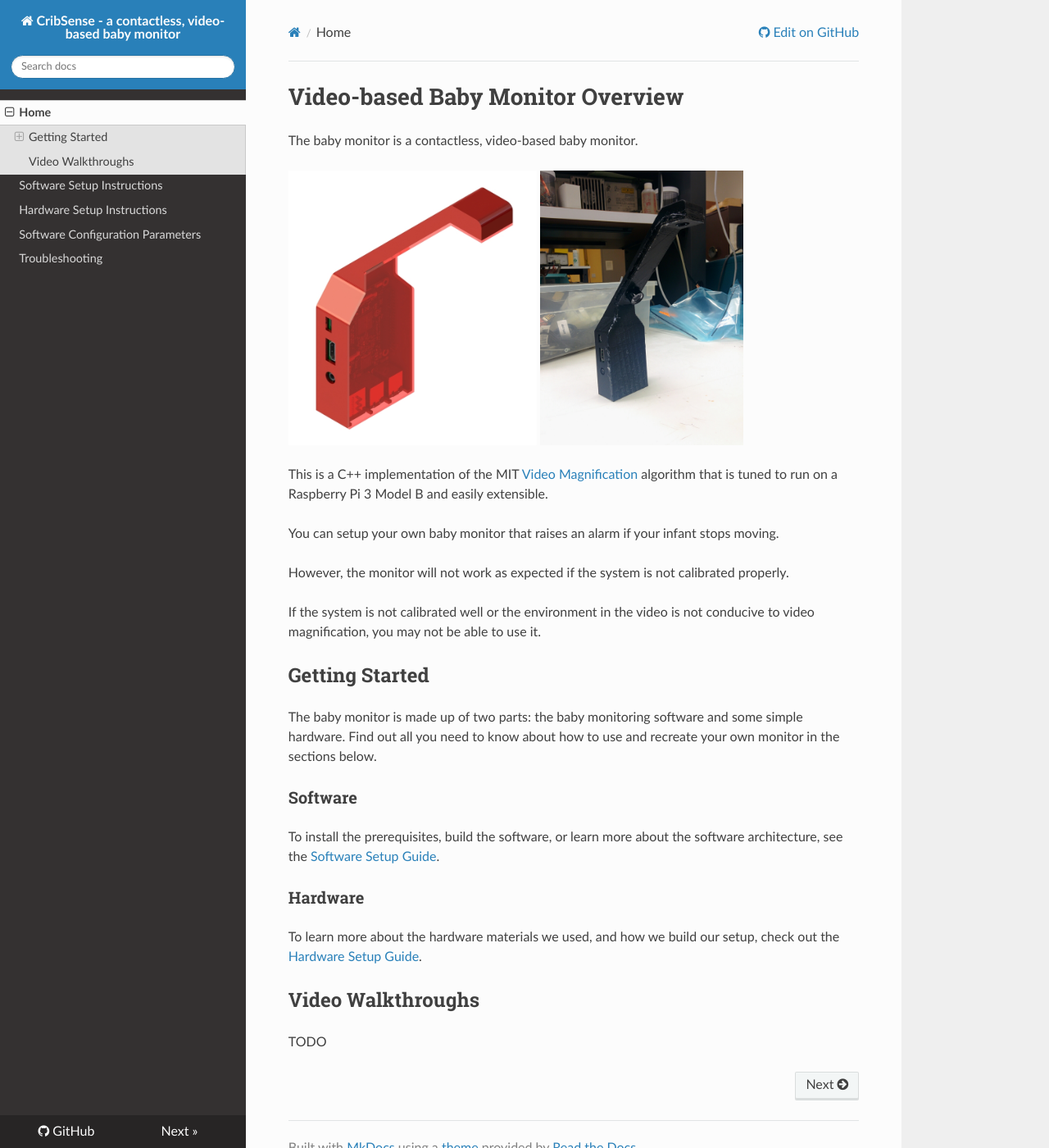
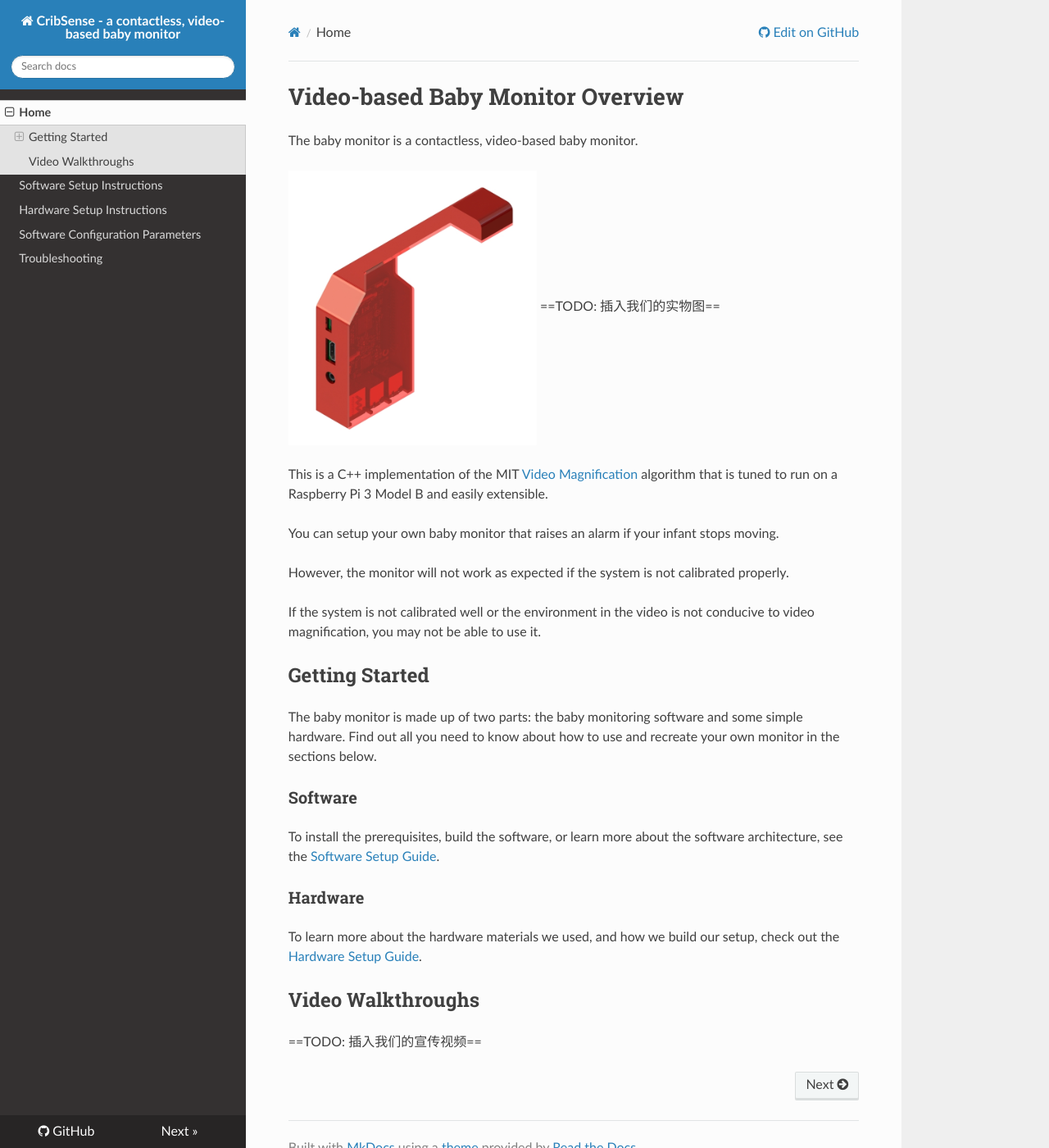
Before and after one commit to Qicoco97/UofG-RTEP-BabyMonitor, an MkDocs documentation site: the page built from docs/index.md, in a window 1280 px wide and 1400 px high. Shown: the whole window at 82% size. Built offline with MkDocs 1.6.1, drawn with Linux system fonts in a browser that asks for light colours; nearby versions of some CDN libraries; old or Windows-style settings are respelled for this version of MkDocs.

Commit message:
fix doc index

```diff
--- a/docs/index.md
+++ b/docs/index.md
@@ -5,9 +5,7 @@ The baby monitor is a contactless, video-based baby monitor.
 <a href="img/render-2.jpg">
   <img src="img/render-2.jpg" alt="render" width=303>
 </a>
-<a href="img/complete-standing.jpg">
-  <img src="img/complete-standing.jpg" alt="render" width=248>
-</a>
+==TODO: 插入我们的实物图==
 
 This is a C++ implementation of the MIT [Video Magnification](http://people.csail.mit.edu/mrub/vidmag/) algorithm that is tuned to run on a Raspberry Pi 3 Model B and easily extensible.
 
@@ -32,4 +30,4 @@ To learn more about the hardware materials we used, and how we build our setup,
 
 ## Video Walkthroughs
 
-TODO
+==TODO: 插入我们的宣传视频==
```
